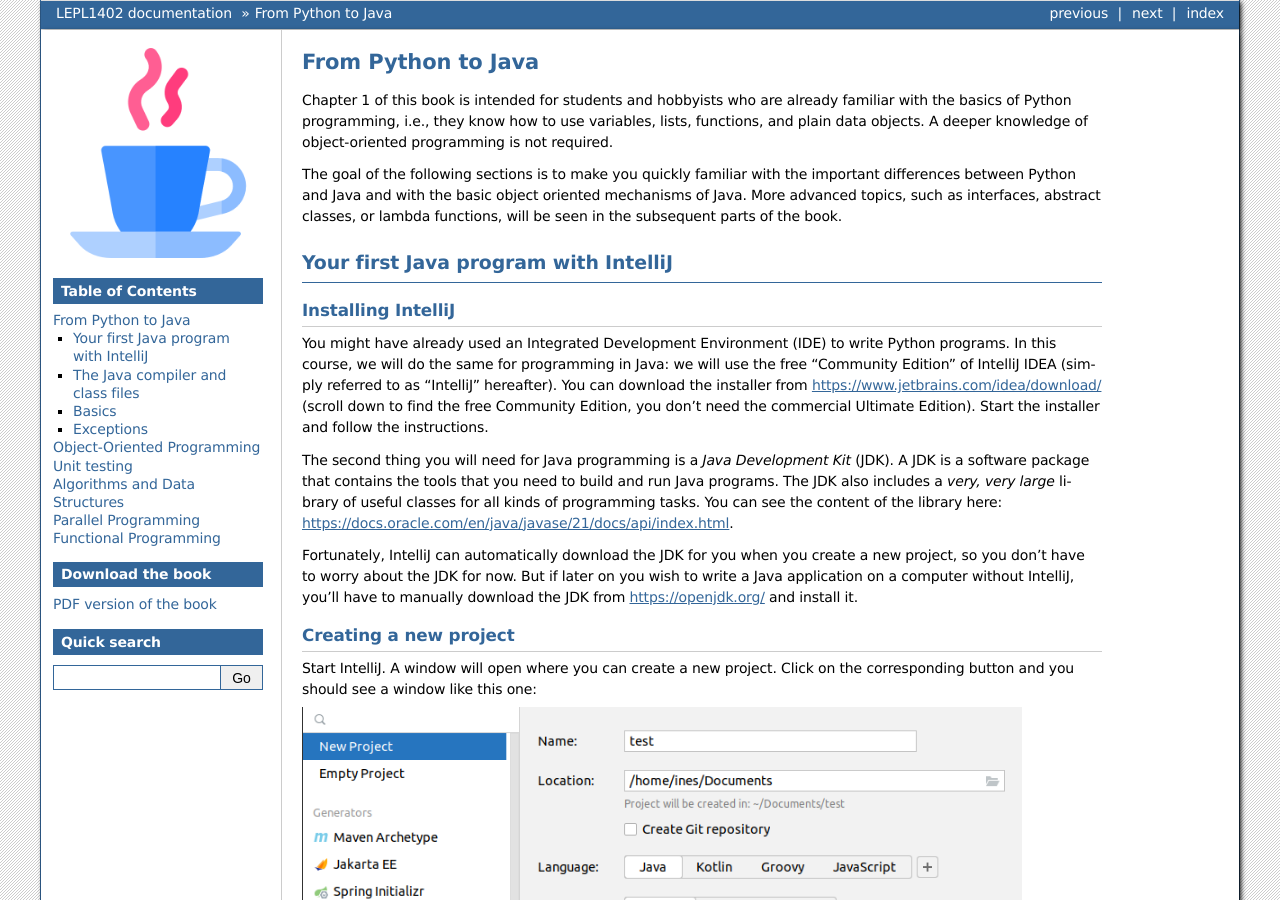
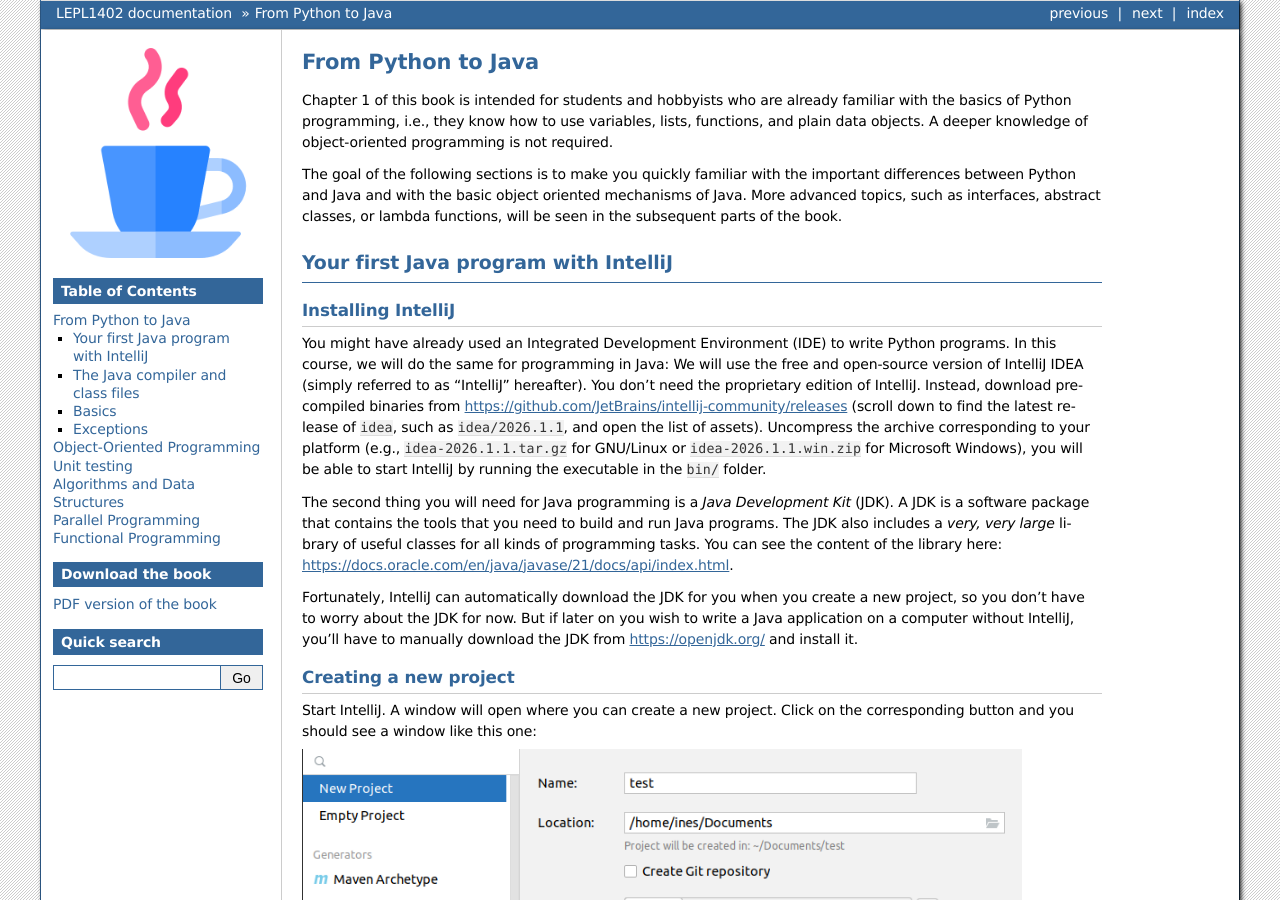
Before and after one commit to pschaus/book_lepl1402, a Sphinx documentation site: the page built from source/part1.rst, in a window 1280 px wide and 900 px high. Built offline with Sphinx 7.4.7, drawn with Linux system fonts in a browser that asks for light colours; formulas are drawn with MathJax 3.

Commit message:
intellij must now be downloaded from GitHub

```diff
--- a/source/part1.rst
+++ b/source/part1.rst
@@ -18,7 +18,7 @@
 Installing IntelliJ
 -------------------
 
-You might have already used an Integrated Development Environment (IDE) to write Python programs. In this course, we will do the same for programming in Java: we will use the free "Community Edition" of IntelliJ IDEA (simply referred to as "IntelliJ" hereafter). You can download the installer from  `<https://www.jetbrains.com/idea/download/>`_ (scroll down to find the free Community Edition, you don't need the commercial Ultimate Edition). Start the installer and follow the instructions.
+You might have already used an Integrated Development Environment (IDE) to write Python programs. In this course, we will do the same for programming in Java: We will use the free and open-source version of IntelliJ IDEA (simply referred to as "IntelliJ" hereafter). You don't need the proprietary edition of IntelliJ. Instead, download precompiled binaries from  `<https://github.com/JetBrains/intellij-community/releases>`_ (scroll down to find the latest release of ``idea``, such as ``idea/2026.1.1``, and open the list of assets). Uncompress the archive corresponding to your platform (e.g., ``idea-2026.1.1.tar.gz`` for GNU/Linux or ``idea-2026.1.1.win.zip`` for Microsoft Windows), you will be able to start IntelliJ by running the executable in the ``bin/`` folder.
 
 The second thing you will need for Java programming is a *Java Development Kit* (JDK). A JDK is a software package that contains the tools that you need to build and run Java programs. The JDK also includes a *very, very  large* library of useful classes for all kinds of programming tasks. You can see the content of the library here: `<https://docs.oracle.com/en/java/javase/21/docs/api/index.html>`_.
 
```
